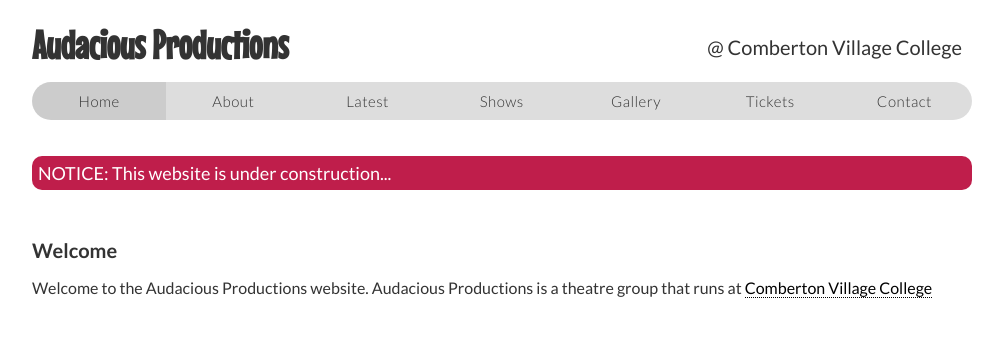
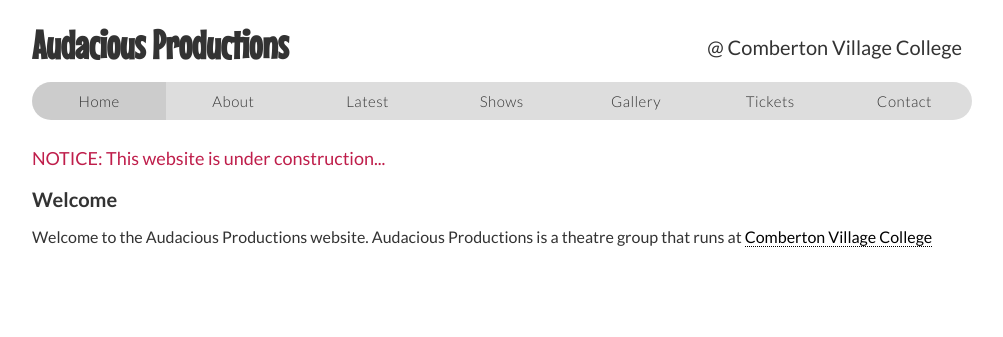
Before and after one commit to liamtclark/Audacious, a PHP site: page / in a window 1280 px wide. Shown: the top 337 px of the page, without its empty margins (138-1141 px from the left). Run offline with PHP 8.4, Linux system fonts and the light colour scheme.

Commit message:
Improving alert bar
Looks slicker

```diff
--- a/index.php
+++ b/index.php
@@ -20,24 +20,19 @@
 					<a href="#">Tickets</a>
 					<a href="#">Contact</a>
 				</nav>
-				<br/>
-
-					<div class="important">
-					NOTICE: This website is under construction...
-					</div>
 					<!-- Not needed: people know the date <div id="right-1">
 					<<center><?php //echo date( 'l jS F' ); ?></center>
 					<div id="right-2">
 					<input type="image" src="icons/close.png"style="width:12px;" />
 					</div>
 					</div>-->
-
-				<br/><br/>
 			</header>
+			<div class="important">
+				NOTICE: This website is under construction...
+			</div>
 			<section>
 				<h2>Welcome</h2>
-					<p>Welcome to the Audacious Productions website. Audacious Productions is a theatre group that runs at <a href="//www.combertonvc.org/">Comberton Village College</a></p>
-
+				<p>Welcome to the Audacious Productions website. Audacious Productions is a theatre group that runs at <a href="//www.combertonvc.org/">Comberton Village College</a></p>
 		</div>
 	</body>
 </html>
--- a/site/global.css
+++ b/site/global.css
@@ -28,4 +28,4 @@ section { padding: 0 10px; }
 section a { color: black; text-decoration: none; border-bottom: 1px dotted black; }
 section a:hover { border-bottom: 1px solid black; }
 
-.important { background-color: #BF1E4B; padding: 6px; font-size: 18px; color: white; -webkit-border-radius: 10px; -moz-border-radius: 10px; -ms-border-radius: 10px; -o-border-radius: 10px; border-radius: 10px; }
+.important { color: #BF1E4B; padding: 10px; font-size: 18px; -webkit-border-radius: 10px; -moz-border-radius: 10px; -ms-border-radius: 10px; -o-border-radius: 10px; border-radius: 10px; }
--- a/site/global.scss
+++ b/site/global.scss
@@ -79,10 +79,9 @@ section {
 }
 
 .important {
-	background-color:#BF1E4B;
-	padding: 6px;
+	color:#BF1E4B;
+	padding: 10px;
 	font-size: 18px;
-	color: white;
 	@include border-radius(10px);
 }
 
```
